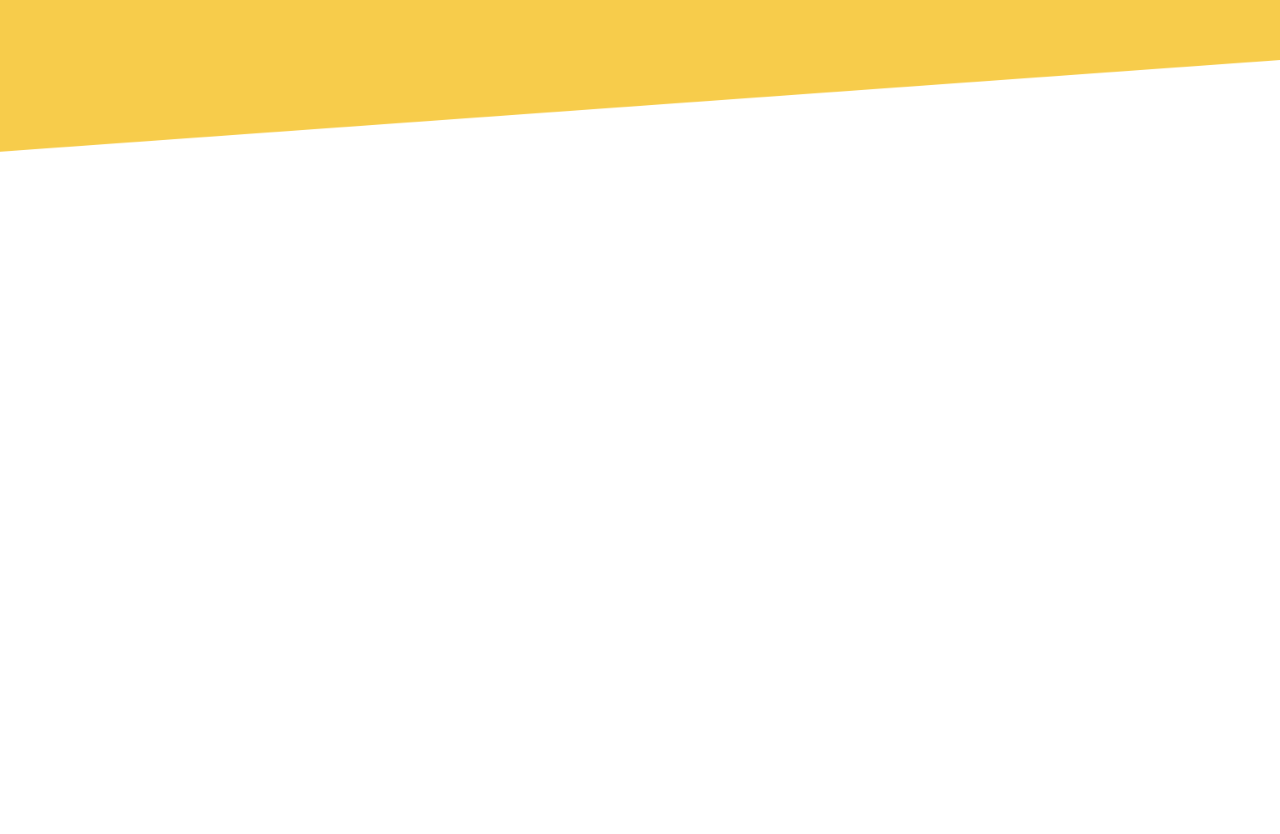
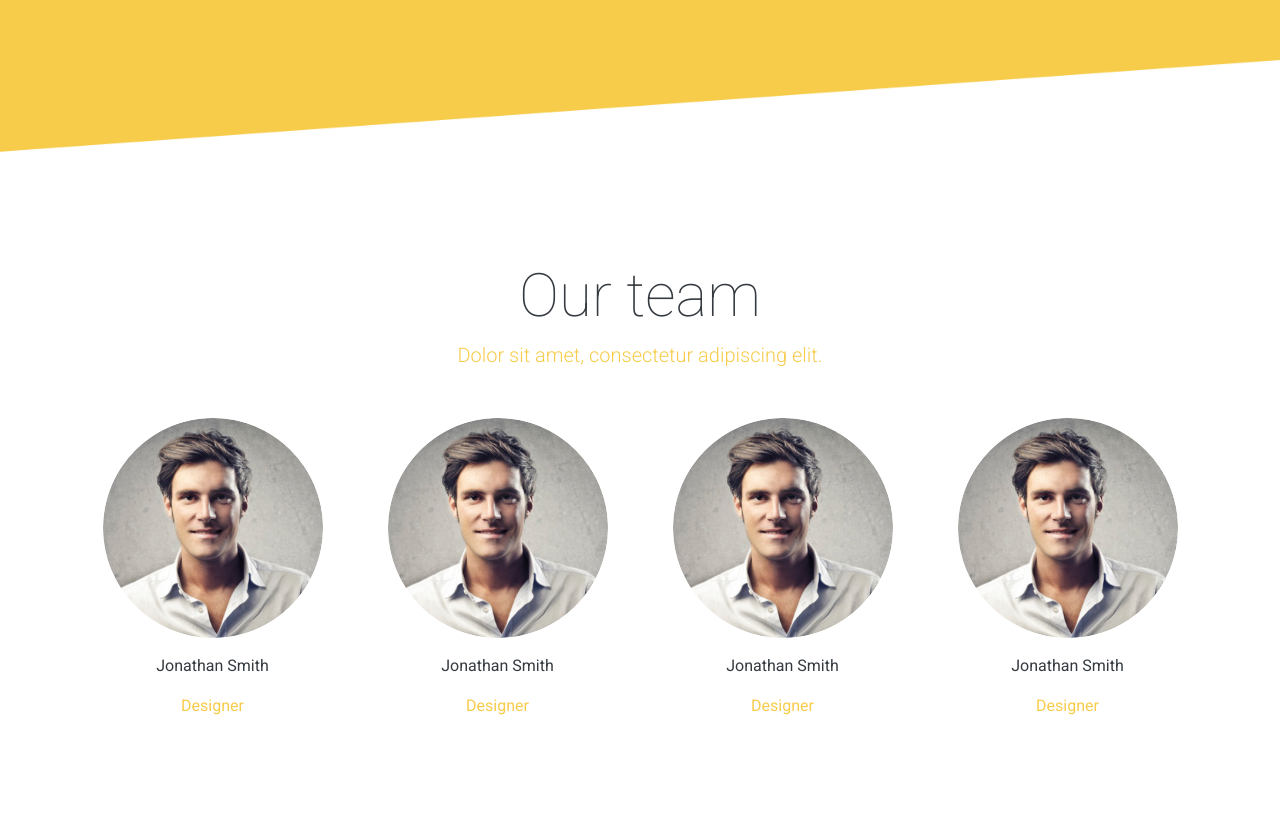
Before and after one commit to djavomijecale/SKEWED, a plain HTML site: page index.html in a window 1280 px wide. Shown: the part 2071-2905 px from the top of the page. Before the commit the page ends 2231 px from the top, so only its background shows below. Drawn offline with Linux system fonts and the light colour scheme.

Commit message:
section team fin

```diff
--- a/css/style.css
+++ b/css/style.css
@@ -29,3 +29,10 @@ a{text-decoration: none;}
 .video-wrapper{max-width: 800px;margin: auto;}
 .video:before{content: '';position: absolute;top: 0;left: 0;width: 100%;height: 100px;background: url(assets/top-left.png) no-repeat center center;background-size: 100% 100%;display: block;}
 .video:after{content: '';position: absolute;bottom: 0;left: 0;width: 100%;height: 100px;background: url(assets/bottom-right.png) no-repeat center center;background-size: 100% 100%;display: block;}
+.team figure{width: 220px;height: 220px;border-radius: 50%;overflow: hidden;margin: 0 auto 1rem;}
+.team figure .hover{position: absolute;top:0;left: 0;width: 100%;height: 100%;background: #F7CC4B;display: none;}
+.team .hover nav{position: relative;top: 50%;transform: translateY(-50%);text-align: center}
+.team .hover nav .fa{width: 48px;height: 48px;line-height: 48px;font-size: 30px;color: white;border: 1px solid white;border-radius: 50%;margin: 0 5px;}
+.team .hover nav .fa:hover{background: #fff;color: #F7CC4B}
+.team figure:hover .hover{display: block !important;}
+.team .team-title{}
--- a/index.html
+++ b/index.html
@@ -107,6 +107,76 @@
                 </div>
 
             </section>
+            <section class="team bg-white custom-padding text-center" id="team">
+                <div class="container">
+                    <h2 class="section-title text-dark">
+                    Our team
+                </h2>
+                    <p class="lead text-warning mb-5">Dolor sit amet, consectetur adipiscing elit.</p>
+                    <div class="row">
+                        <div class="col-12 col-sm-6 col-md-3">
+                            <article class="team-item">
+                                <figure class="position-relative">
+                                    <img src="img/team-01.jpg" alt=""/>
+                                    <div class="hover">
+                                        <nav>
+                                            <a href="" class="fa fa-facebook"></a>
+                                            <a href="" class="fa fa-twitter"></a>
+                                        </nav>
+                                    </div>
+                                </figure>
+                                <p class="team-title"><a href="" class="text-dark">Jonathan Smith</a></p>
+                                <p class="position text-warning">Designer</p>
+                            </article>
+                        </div>
+                        <div class="col-12 col-sm-6 col-md-3">
+                            <article class="team-item">
+                                <figure class="position-relative">
+                                    <img src="img/team-01.jpg" alt=""/>
+                                    <div class="hover">
+                                        <nav>
+                                            <a href="" class="fa fa-facebook"></a>
+                                            <a href="" class="fa fa-twitter"></a>
+                                        </nav>
+                                    </div>
+                                </figure>
+                                <p class="team-title"><a href="" class="text-dark">Jonathan Smith</a></p>
+                                <p class="position text-warning">Designer</p>
+                            </article>
+                        </div>
+                        <div class="col-12 col-sm-6 col-md-3">
+                            <article class="team-item">
+                                <figure class="position-relative">
+                                    <img src="img/team-01.jpg" alt=""/>
+                                    <div class="hover">
+                                        <nav>
+                                            <a href="" class="fa fa-facebook"></a>
+                                            <a href="" class="fa fa-twitter"></a>
+                                        </nav>
+                                    </div>
+                                </figure>
+                                <p class="team-title"><a href="" class="text-dark">Jonathan Smith</a></p>
+                                <p class="position text-warning">Designer</p>
+                            </article>
+                        </div>
+                        <div class="col-12 col-sm-6 col-md-3">
+                            <article class="team-item">
+                                <figure class="position-relative">
+                                    <img src="img/team-01.jpg" alt=""/>
+                                    <div class="hover">
+                                        <nav>
+                                            <a href="" class="fa fa-facebook"></a>
+                                            <a href="" class="fa fa-twitter"></a>
+                                        </nav>
+                                    </div>
+                                </figure>
+                                <p class="team-title"><a href="" class="text-dark">Jonathan Smith</a></p>
+                                <p class="position text-warning">Designer</p>
+                            </article>
+                        </div>
+                    </div>
+                </div>
+            </section>
 
         </main>
 
```
